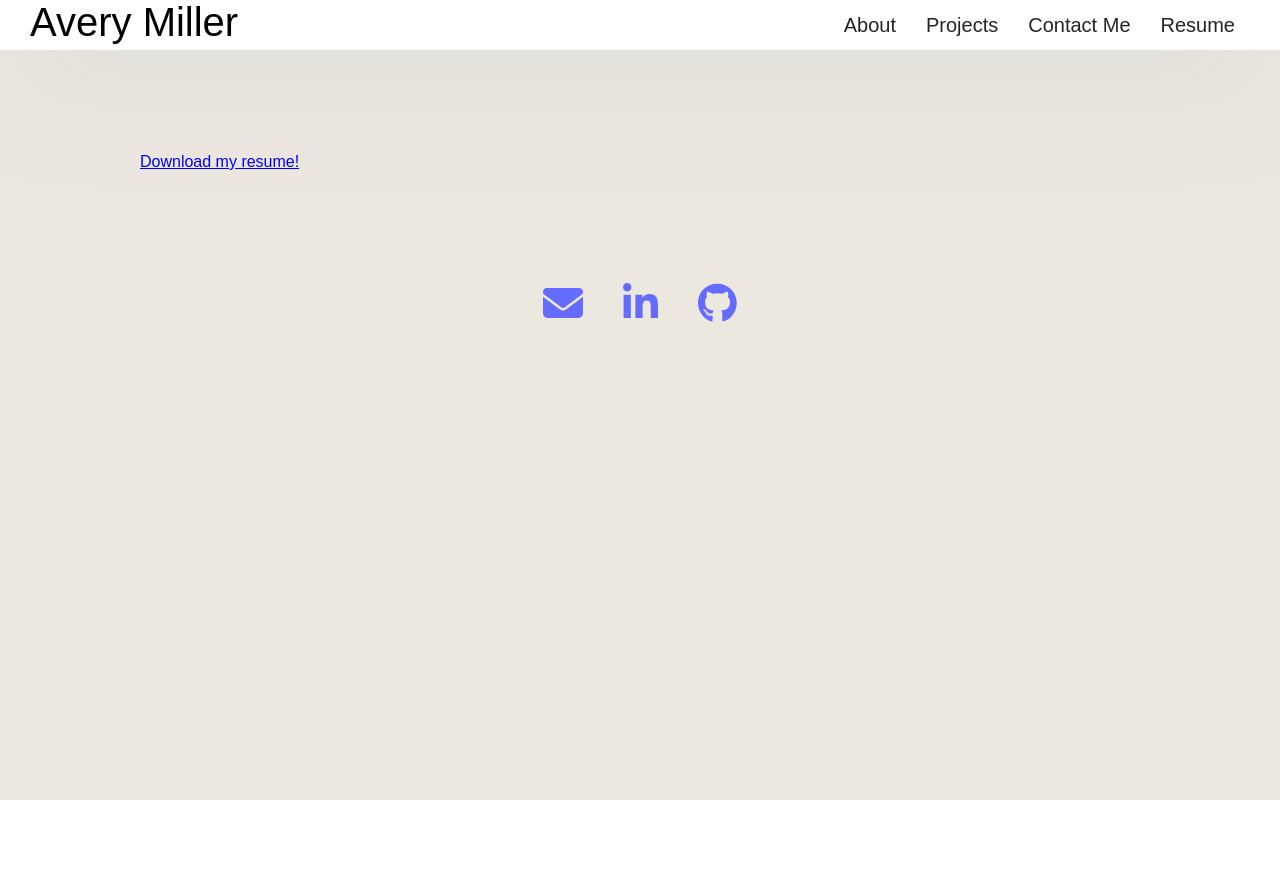
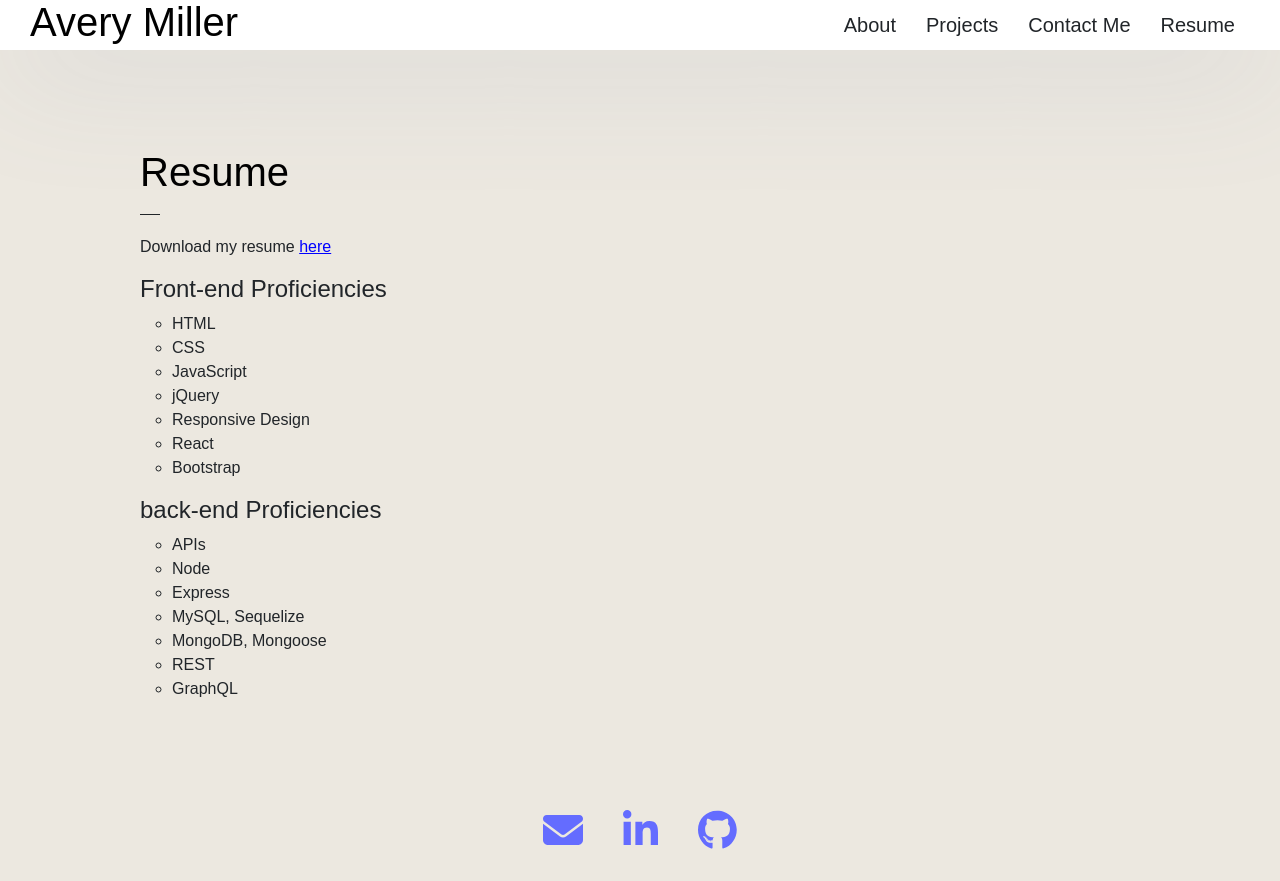
Before and after one commit to averyjmiller/react-portfolio, a React (Vite) app: page /react-portfolio/resume in a window 1280 px wide. Before the commit the page ends 800 px from the top, so only its background shows below. Built offline with nearby package versions, Linux system fonts and the light colour scheme.

Commit message:
added a downloadable pdf of my resume and included my proficiencies on the resume page

```diff
--- a/src/pages/ResumePage.jsx
+++ b/src/pages/ResumePage.jsx
@@ -3,7 +3,37 @@ import resumeFile from '../assets/files/Avery_Miller_Resume.pdf';
 export default function ResumePage() {
   return (
     <section className="page-section" id="resume">
-      <a href={resumeFile} target="_blank" download="Avery_Miller_Resume">Download my resume!</a>
+      <header>
+        <h1>Resume</h1>
+        <div id="line-break"></div>
+        <p>Download my resume <a href={resumeFile} target="_blank" download="Avery_Miller_Resume">here</a></p>
+      </header>
+      <section id="proficiencies">
+        <section id="front-end">
+          <h2>Front-end Proficiencies</h2>
+          <ul>
+            <li>HTML</li>
+            <li>CSS</li>
+            <li>JavaScript</li>
+            <li>jQuery</li>
+            <li>Responsive Design</li>
+            <li>React</li>
+            <li>Bootstrap</li>
+          </ul>
+        </section>
+        <section id="back-end">
+          <h2>back-end Proficiencies</h2>
+          <ul>
+            <li>APIs</li>
+            <li>Node</li>
+            <li>Express</li>
+            <li>MySQL, Sequelize</li>
+            <li>MongoDB, Mongoose</li>
+            <li>REST</li>
+            <li>GraphQL</li>
+          </ul>
+        </section>
+      </section>
     </section>
   );
 }
```
